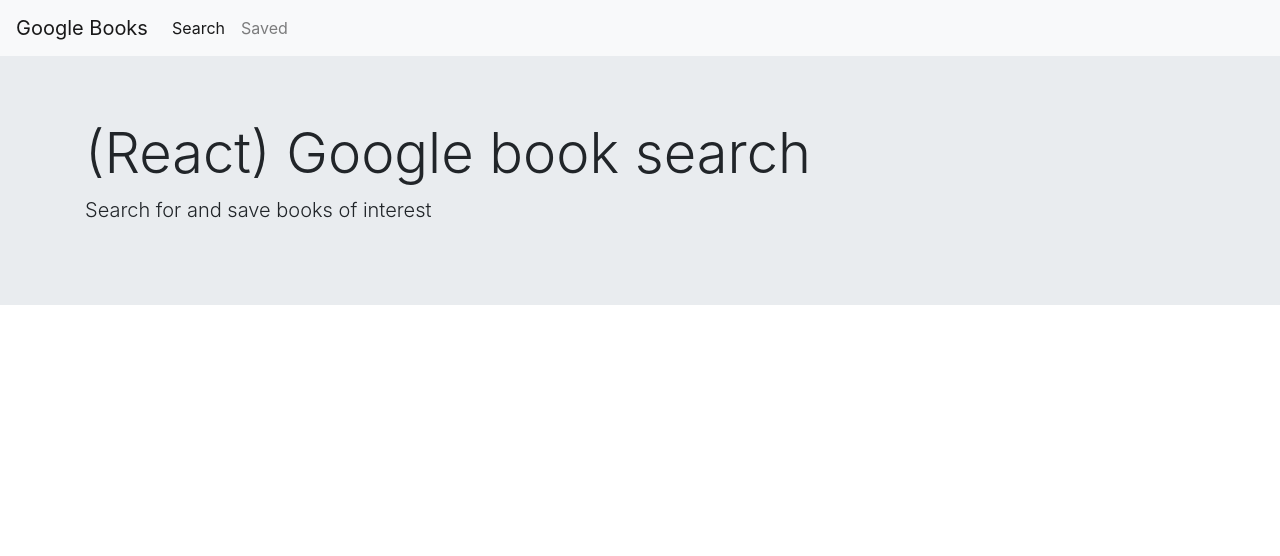
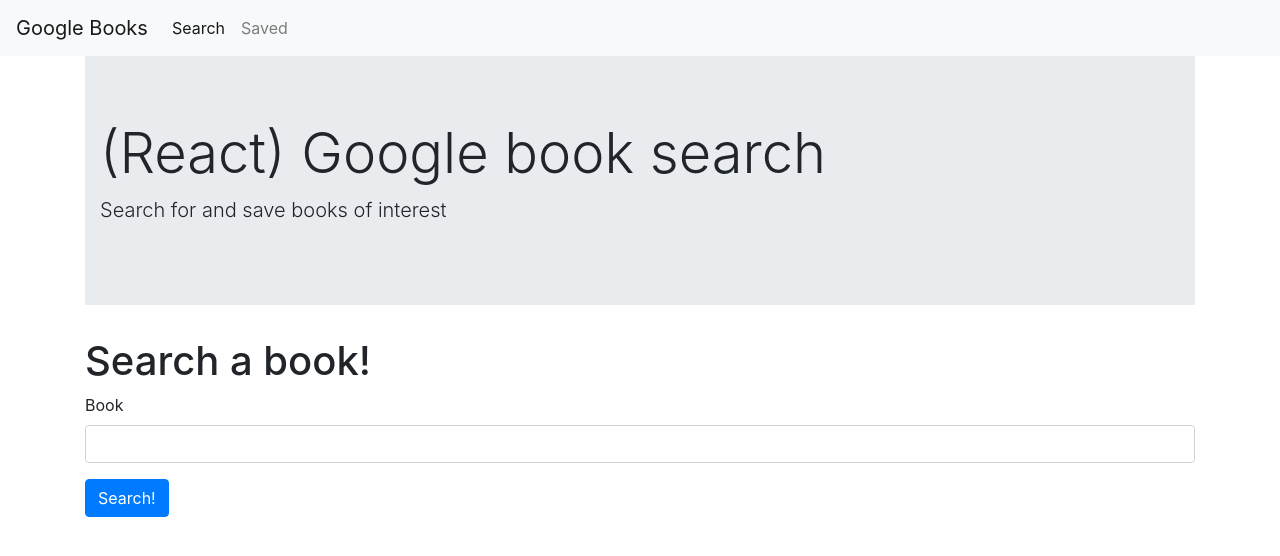
Before and after one commit to Cherjios/google-search-books, a React (Create React App) app in the folder client/: page / in a window 1280 px wide. Shown: the top 556 px of the page. Built offline with nearby package versions, Linux system fonts and the light colour scheme.

Commit message:
Adding search form to search page

```diff
--- a/client/src/App.js
+++ b/client/src/App.js
@@ -2,6 +2,7 @@
 import { BrowserRouter as Router, Route, Switch } from "react-router-dom";
 import Navbar from "./components/Navbar";
 import Jumbotron from "./components/Jumbotron";
+import Search from "./pages/search"
 
 
 
@@ -9,10 +10,13 @@
   return (
     <Router>
       <Navbar />
+      <div className="container">
       <Jumbotron />
+      <Route exact path="/" component={Search} />
 
 
 
+      </div>
     </Router>
 
   );
--- /dev/null
+++ b/client/src/pages/search/index.js
@@ -0,0 +1,22 @@
+import React from "react";
+import "./style.css"
+
+function Search() {
+
+
+
+    return (
+        <form>
+            <div className="form-group">
+                <h1> Search a book!</h1>
+                <label htmlFor="searchBook">Book</label>
+                <input type="text" className="form-control" aria-describedby="searchBook" />
+            </div>
+
+            <button type="submit" className="btn btn-primary">Search!</button>
+        </form>
+
+
+    );
+}
+export default Search;
```
Also changed, not shown: client/src/pages/search/style.css (added).
